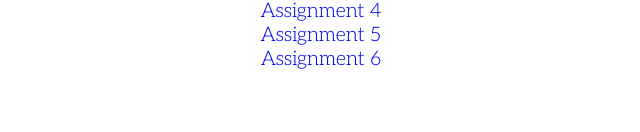
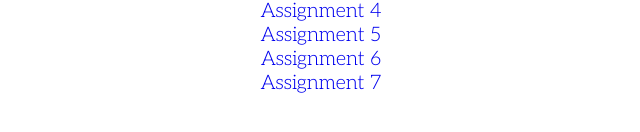
Before and after one commit to juliannade/class-degeldesigns-com, a plain HTML site: page sitemap.html in a window 1280 px wide. Shown: the part 162-294 px from the top of the page, without its empty margins (319-959 px from the left). Drawn offline with Linux system fonts and the light colour scheme.

Commit message:
Added Assignment 7 to sitemap

```diff
--- a/sitemap.html
+++ b/sitemap.html
@@ -33,6 +33,7 @@
          <li><a href="http://class.degeldesigns.com/bingo.html"> Assignment 4 </a></li>
          <li><a href="http://class.degeldesigns.com/bingo.html"> Assignment 5 </a></li>
          <li><a href="http://class.degeldesigns.com/popup.html"> Assignment 6 </a></li>
+         <li><a href="http://class.degeldesigns.com/assignment-7/form.html"> Assignment 7 </a></li>
         </ul>
     </div>
   </div>
```
